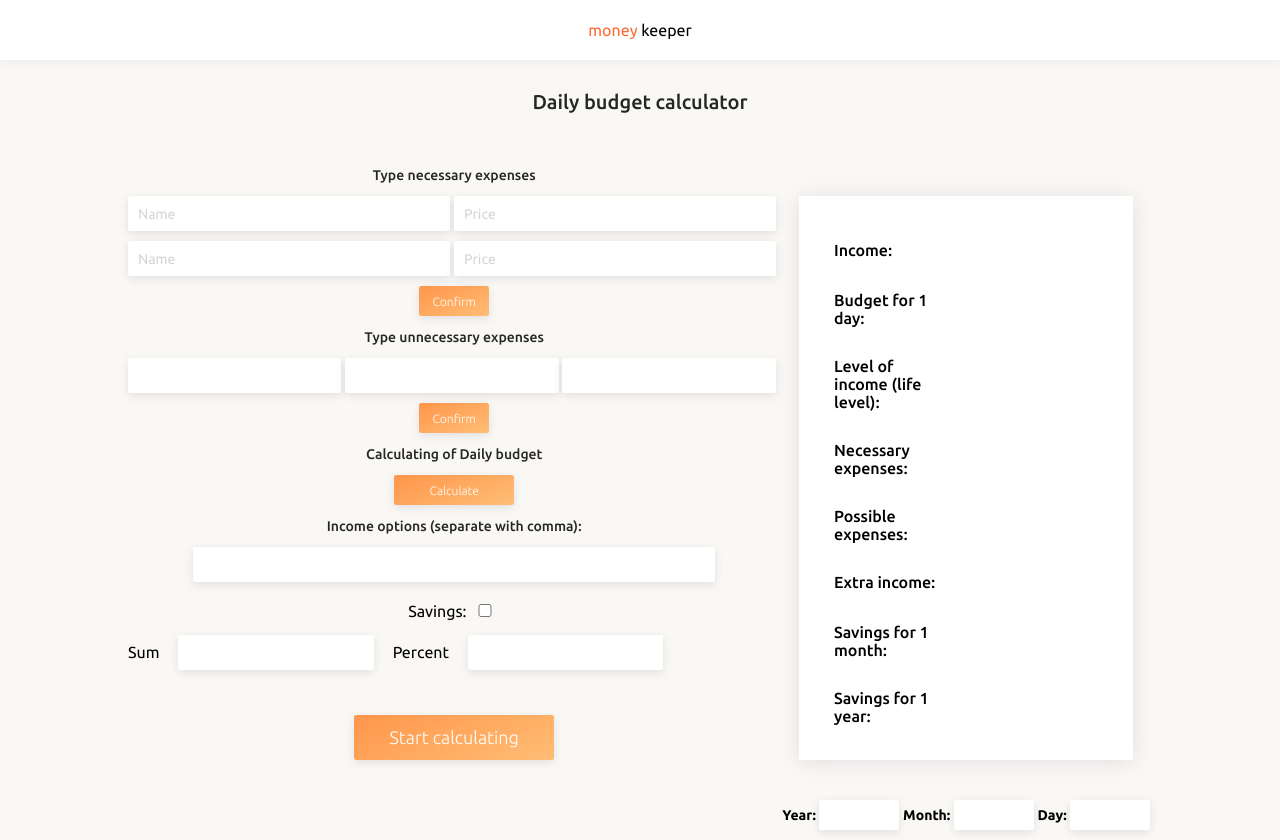
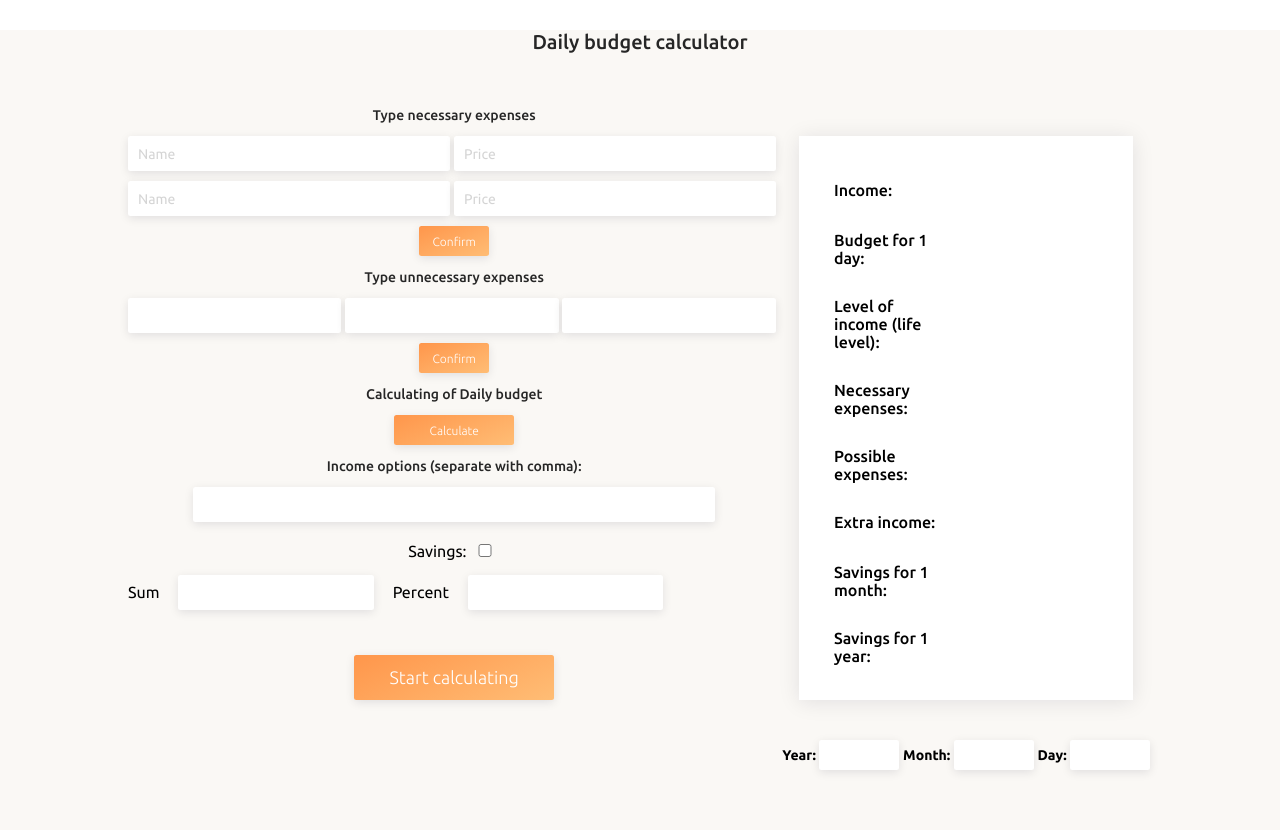
Before and after one commit to yasuriya/budget-calculator, a plain HTML site: page index.html in a window 1280 px wide. Drawn offline with Linux system fonts and the light colour scheme.

Commit message:
Update index.html

```diff
--- a/index.html
+++ b/index.html
@@ -12,10 +12,6 @@
 
 <body>
     <div class="app">
-        <div class="logo">
-            <span>money</span>
-            keeper
-        </div>
         <div class="title">
             Daily budget calculator
         </div>
```
